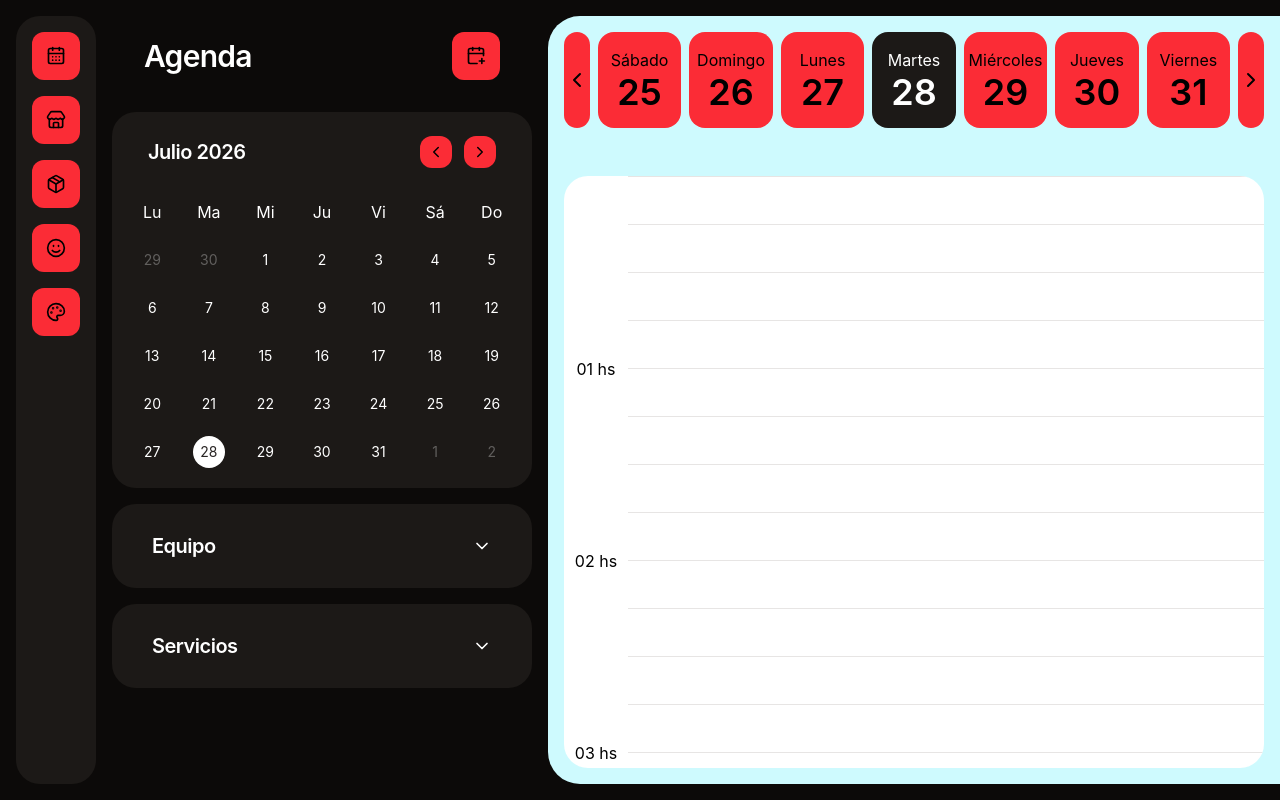
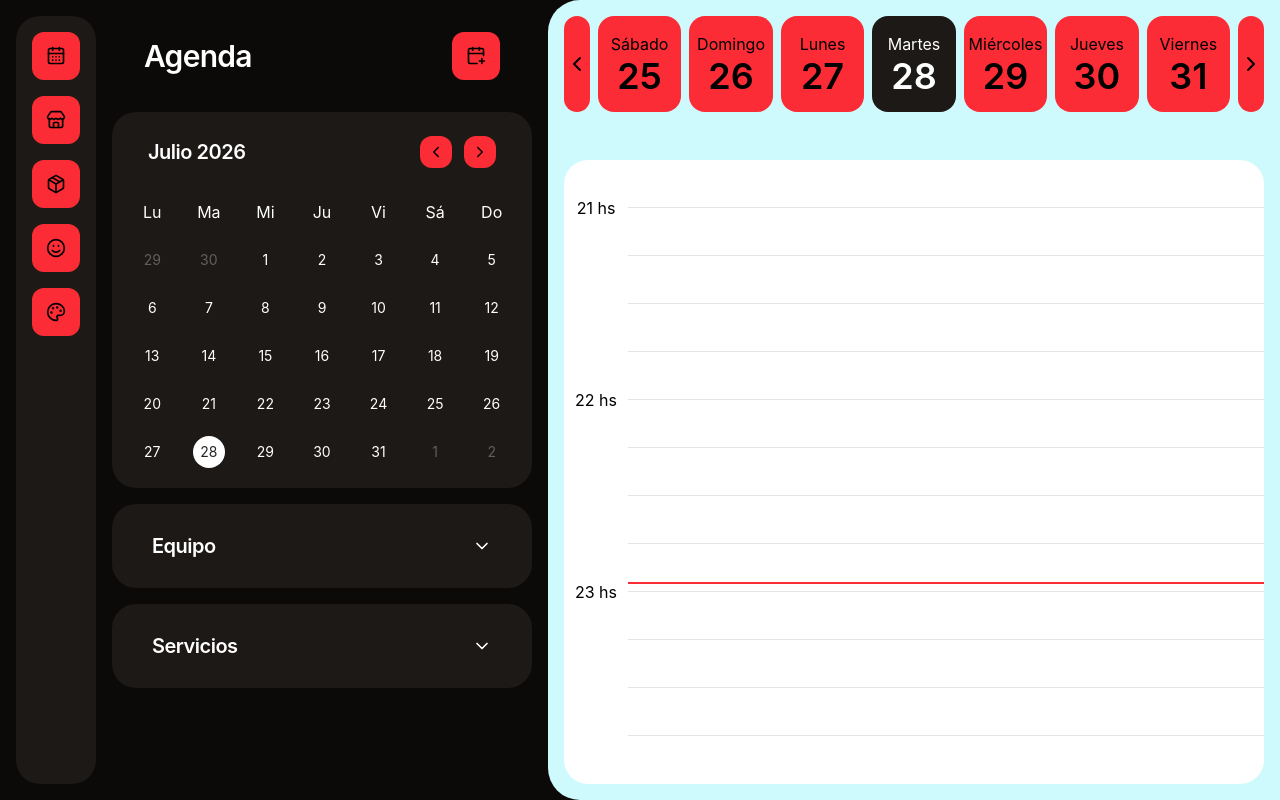
Before and after one commit to franciscobuchini/TurnosApp, a React (Vite) app: page /admin/agenda in a window 1280 px wide. Built offline with nearby package versions, Linux system fonts and the light colour scheme.

Commit message:
currenttimeline

```diff
--- /dev/null
+++ b/src/components/interface/CurrentTimeLine.tsx
@@ -0,0 +1,54 @@
+/*
+  src/components/interface/CurrentTimeLine.tsx
+  Línea que marca la hora actual, superpuesta sobre la columna de contenido del Schedule.
+  Solo se muestra si selectedDate es el día de hoy; se actualiza sola con el paso del tiempo.
+*/
+
+import { useEffect, useRef, useState } from 'react';
+import { twMerge } from 'tailwind-merge';
+import { isSameDay } from '../../functions/dateName';
+
+interface CurrentTimeLineProps {
+  selectedDate: Date;
+  className?: string;
+}
+
+const MINUTES_IN_DAY = 24 * 60;
+
+/* CurrentTimeLineClasses: línea horizontal, arranca después de la columna de horas y llega hasta el borde derecho */
+const CurrentTimeLineClasses = {
+  required: 'absolute left-(--size-4xl) right-0 h-0.5 pointer-events-none',
+  style: 'bg-red-500',
+};
+
+export default function CurrentTimeLine({ selectedDate, className }: CurrentTimeLineProps) {
+  const [now, setNow] = useState(new Date());
+  const lineRef = useRef<HTMLDivElement>(null);
+  const isToday = isSameDay(selectedDate, now);
+
+  useEffect(() => {
+    const interval = setInterval(() => setNow(new Date()), 60 * 1000);
+    return () => clearInterval(interval);
+  }, []);
+
+  /* Al mostrarse (carga inicial en el día de hoy, o al volver a hoy navegando),
+     lleva el scroll del contenedor más cercano hasta la línea. */
+  useEffect(() => {
+    if (isToday) {
+      lineRef.current?.scrollIntoView({ block: 'start', behavior: 'smooth' });
+    }
+  }, [isToday]);
+
+  if (!isToday) return null;
+
+  const minutesElapsed = now.getHours() * 60 + now.getMinutes();
+  const topPercent = (minutesElapsed / MINUTES_IN_DAY) * 100;
+
+  return (
+    <div
+      ref={lineRef}
+      className={twMerge(CurrentTimeLineClasses.required, CurrentTimeLineClasses.style, className)}
+      style={{ top: `${topPercent}%` }}
+    />
+  );
+}
--- a/src/components/layout/Layout.tsx
+++ b/src/components/layout/Layout.tsx
@@ -15,7 +15,7 @@ const LayoutClasses = {
 };
 
 const LayoutContentClasses = {
-  required: 'flex flex-1 overflow-hidden p-(--size-m) pr-0',
+  required: 'flex flex-1 overflow-hidden pr-0',
   style: '',
 };
 
--- a/src/components/layout/Sidebar.tsx
+++ b/src/components/layout/Sidebar.tsx
@@ -29,7 +29,7 @@ const navItems = [
 /* SidebarClasses: envuelve SidebarNav y SidebarContent para que ambos
    se comporten como un solo item flex dentro de Layout. */
 const SidebarClasses = {
-  required: 'flex h-full gap-(--size-m) pr-(--size-m)',
+  required: 'flex h-full gap-(--size-m) p-(--size-m)',
   style: '',
 };
 
--- a/src/components/widgets/Schedule.tsx
+++ b/src/components/widgets/Schedule.tsx
@@ -6,6 +6,7 @@
 import { twMerge } from 'tailwind-merge';
 import Box from '../../components/interface/Box';
 import Table, { type TableColumn } from '../../components/interface/Table';
+import CurrentTimeLine from '../interface/CurrentTimeLine';
 
 interface ScheduleProps {
   selectedDate: Date;
@@ -18,9 +19,15 @@ const ScheduleClasses = {
   style: 'rounded-3xl bg-white overflow-hidden',
 };
 
-/* ScheduleScrollClasses: wrapper interno que permite scroll vertical sin mostrar la scrollbar */
+/* ScheduleScrollClasses: wrapper que scrollea, altura fija por flex-1 */
 const ScheduleScrollClasses = {
   required: 'flex-1 min-h-0 overflow-y-auto [scrollbar-width:none] [-ms-overflow-style:none] [&::-webkit-scrollbar]:hidden',
+  style: '',
+};
+
+/* ScheduleContentClasses: wrapper relative que sí tiene la altura real de la tabla (crece con su contenido) */
+const ScheduleContentClasses = {
+  required: 'relative',
   style: '',
 };
 
@@ -48,7 +55,7 @@ const ScheduleSlotCellClasses = {
   style: 'border-t border-t-stone-200',
 };
 
-export default function Schedule({ className }: ScheduleProps) {
+export default function Schedule({ selectedDate, className }: ScheduleProps) {
   const slots = Array.from({ length: 24 * 4 }, (_, index) => {
     const totalMinutes = index * 15;
     const hour = Math.floor(totalMinutes / 60);
@@ -77,12 +84,15 @@ export default function Schedule({ className }: ScheduleProps) {
   return (
     <Box className={twMerge(ScheduleClasses.required, ScheduleClasses.style, className)}>
       <div className={twMerge(ScheduleScrollClasses.required, ScheduleScrollClasses.style)}>
+        <div className={twMerge(ScheduleContentClasses.required, ScheduleContentClasses.style)}>
           <Table
             columns={columns}
             rows={slots}
             rowHeightClassName={twMerge(ScheduleRowHeightClasses.required, ScheduleRowHeightClasses.style)}
             className={twMerge(ScheduleTableClasses.required, ScheduleTableClasses.style)}
           />
+          <CurrentTimeLine selectedDate={selectedDate} />
+        </div>
       </div>
     </Box>
   );
```
Also changed, not shown: 1 other file (tests, documents, lock files or other folders). Lines whose indentation alone changed are shown as unchanged.
